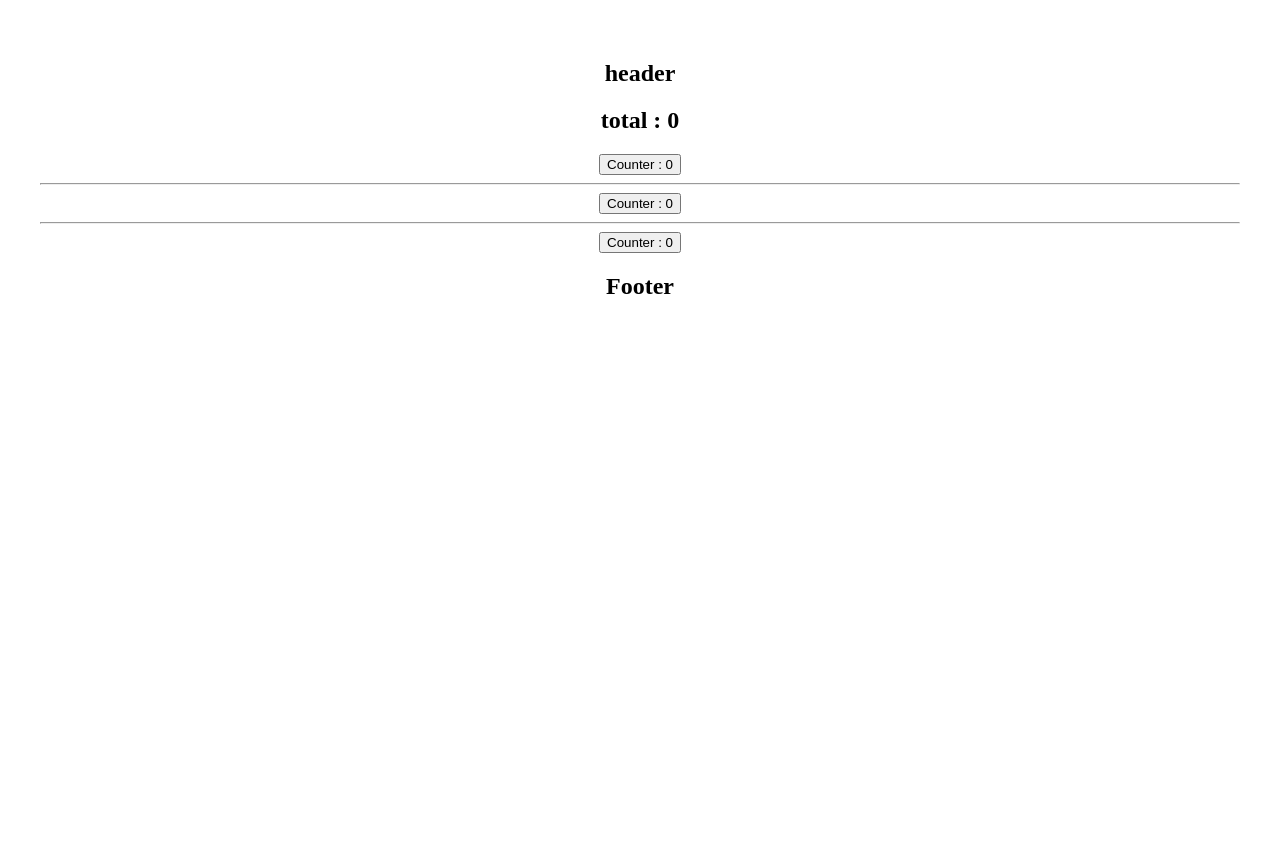
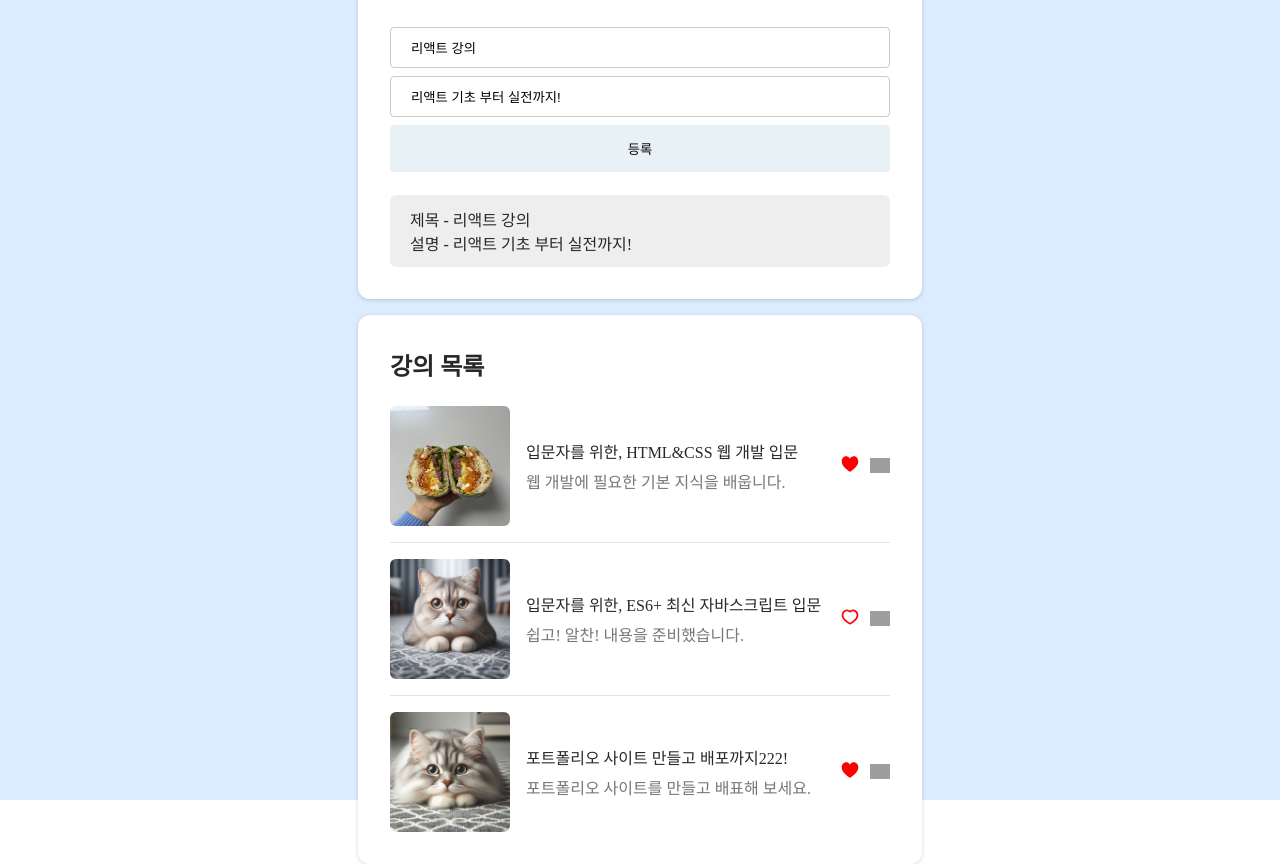
Before and after one commit to yongjinjung/learn-react, a React (Vite) app: page / in a window 1280 px wide. Before the commit the page ends 800 px from the top, so only its background shows below. Built offline with nearby package versions, Linux system fonts and the light colour scheme; grey boxes are pictures that could not be loaded.

Commit message:
객체 업데이트 하기

```diff
--- a/src/components/course/CourseForm.jsx
+++ b/src/components/course/CourseForm.jsx
@@ -1,18 +1,54 @@
+import { useState } from 'react';
 import Card from '../Card';
 
 export default function CourseForm(props){
+  const [form, setForm] = useState({
+    title: '리액트 강의',
+    description: '리액트 기초 부터 실전까지!'
+  });
+
 
   function handleCourseForm(e){
     e.preventDefault();
 
   }
 
+  const handleTitleChange = (e) => {
+    setForm({
+      ...form,
+      title : e.target.value
+    });
+  }
+
+  const handleDescriptionChange = (e) => {
+    setForm({
+      ...form,
+      description : e.target.value,
+    });
+  }
+
+  const handleFormChange = (e) => {
+    console.log(e.target.name);
+    console.log(e.target.value);
+
+    setForm({
+        ...form,
+        [e.target.name] : e.target.value,
+    });
+  }
+
   return (
     <Card title="강의 등록">
       <form style={{display: 'flex', flexDirection:'column', gap: '0.5rem'}} onSubmit={handleCourseForm}>
-        <input type="text" placeholder="강의 제목"/>
-        <input type="text" placeholder="강의 한줄 설명" />
+        <input type="text" name="title" placeholder="강의 제목" value={form.title} onChange={handleFormChange}/>
+        <input type="text" name="description" placeholder="강의 한줄 설명" defaultValue={form.description} onChange={handleFormChange} />
         <input type="submit" value="등록" />
+        {(form.title || form.description)  && (
+          <div style={{marginTop: '15px', padding:'12px 20px', backgroundColor: '#eee', borderRadius: '6px'}}>
+            {form.title && (<p>제목 - {form.title}</p>)}
+            {form.description && (<p>설명 - {form.description}</p>)}
+          </div>
+        )}
       </form>
     </Card>
   );
--- a/src/main.jsx
+++ b/src/main.jsx
@@ -1,6 +1,6 @@
 import React from 'react'
 import ReactDOM from 'react-dom/client'
-import App from './AppCounter'
+import App from './AppCourse'
 import './index.css'
 
 ReactDOM.createRoot(document.getElementById('root')).render(
```
Also changed, not shown: src/AppMovingDot.jsx (added, +37 -0 lines).
